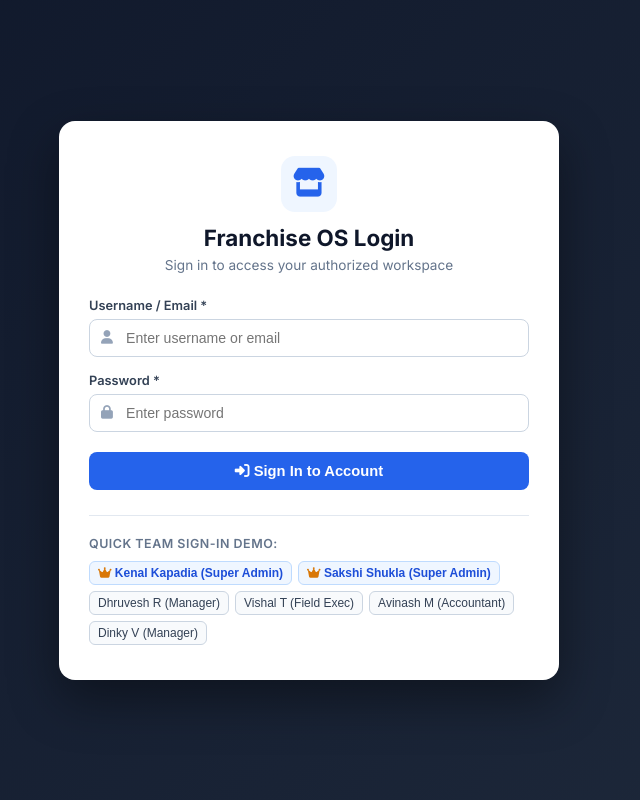
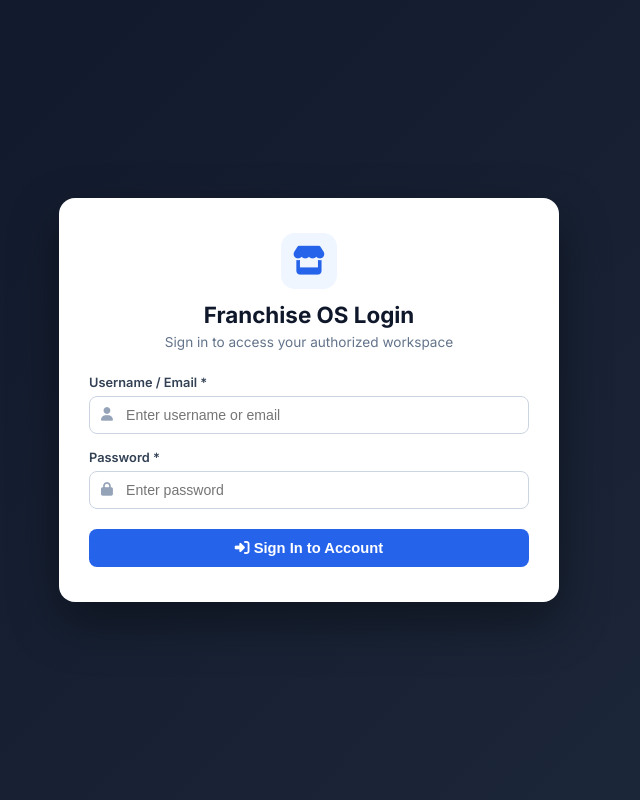
Before and after one commit to hrajitzone-code/franchise-management-app, a Flask app: page / in a window 1280 px wide. Shown: the whole page, without its empty margins (331-971 px from the left). Run offline with Flask 3, Linux system fonts and the light colour scheme; data comes from the database, SQL or seed files in the repository.

Commit message:
Remove credential exposure from login screen to enforce full password privacy

```diff
--- a/templates/index.html
+++ b/templates/index.html
@@ -48,31 +48,6 @@
         <i class="fa-solid fa-right-to-bracket"></i> Sign In to Account
       </button>
     </form>
-
-    <!-- Quick Demo Logins Selection -->
-    <div style="margin-top: 25px; padding-top: 20px; border-top: 1px solid #E2E8F0;">
-      <span style="display: block; font-size: 0.78rem; font-weight: 600; color: #64748B; margin-bottom: 10px; text-transform: uppercase; letter-spacing: 0.5px;">Quick Team Sign-In Demo:</span>
-      <div style="display: flex; flex-wrap: wrap; gap: 6px;">
-        <button type="button" onclick="quickLogin('kenal@franchise.com', 'Kenal@123456')" style="padding: 4px 8px; font-size: 0.75rem; border-radius: 6px; border: 1px solid #BFDBFE; background: #EFF6FF; color: #1D4ED8; cursor: pointer; font-weight: 600;">
-          <i class="fa-solid fa-crown" style="color: #D97706;"></i> Kenal Kapadia (Super Admin)
-        </button>
-        <button type="button" onclick="quickLogin('sakshi@franchise.com', 'Sakshi@123456')" style="padding: 4px 8px; font-size: 0.75rem; border-radius: 6px; border: 1px solid #BFDBFE; background: #EFF6FF; color: #1D4ED8; cursor: pointer; font-weight: 600;">
-          <i class="fa-solid fa-crown" style="color: #D97706;"></i> Sakshi Shukla (Super Admin)
-        </button>
-        <button type="button" onclick="quickLogin('dhruvesh@franchise.com', 'Dhruvesh@123456')" style="padding: 4px 8px; font-size: 0.75rem; border-radius: 6px; border: 1px solid #CBD5E1; background: #F8FAFC; color: #334155; cursor: pointer;">
-          Dhruvesh R (Manager)
-        </button>
-        <button type="button" onclick="quickLogin('vishal@franchise.com', 'Vishal@123456')" style="padding: 4px 8px; font-size: 0.75rem; border-radius: 6px; border: 1px solid #CBD5E1; background: #F8FAFC; color: #334155; cursor: pointer;">
-          Vishal T (Field Exec)
-        </button>
-        <button type="button" onclick="quickLogin('avinash@franchise.com', 'Avinash@123456')" style="padding: 4px 8px; font-size: 0.75rem; border-radius: 6px; border: 1px solid #CBD5E1; background: #F8FAFC; color: #334155; cursor: pointer;">
-          Avinash M (Accountant)
-        </button>
-        <button type="button" onclick="quickLogin('dinky@franchise.com', 'Dinky@123456')" style="padding: 4px 8px; font-size: 0.75rem; border-radius: 6px; border: 1px solid #CBD5E1; background: #F8FAFC; color: #334155; cursor: pointer;">
-          Dinky V (Manager)
-        </button>
-      </div>
-    </div>
   </div>
 </div>
 
```
